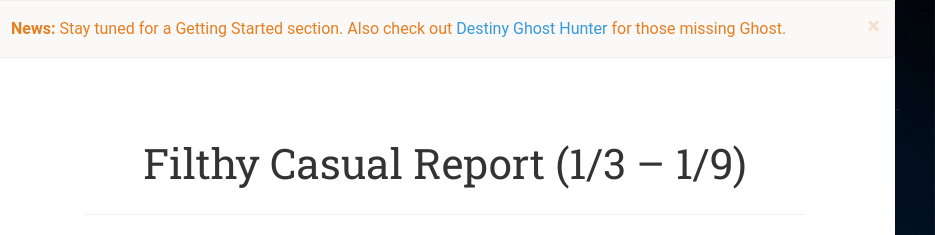
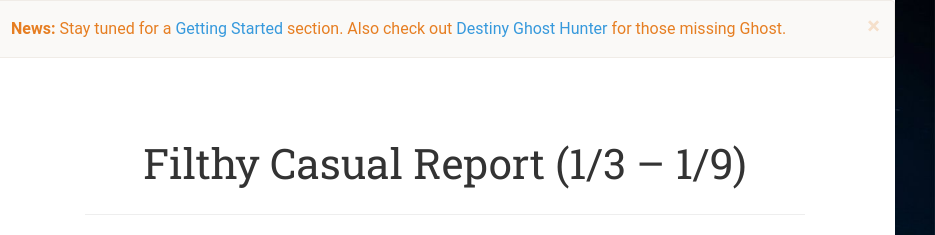
Before and after one commit to arbyruns/fcrdestiny.github.io, a plain HTML site: page index.html in a window 1280 px wide. Shown: the top 235 px of the page, 345-1280 px from the left. Drawn offline with Linux system fonts and the light colour scheme.

Commit message:
added getting started link

```diff
--- a/index.html
+++ b/index.html
@@ -93,7 +93,7 @@ body.custom-background { background-image: url('i/bgdest.jpg'); background-repea
 			<div id="primary" class="content-area col-lg-9">
 				<div class="alert alert-warning alert-dismissible" role="alert">
 				  <button type="button" class="close" data-dismiss="alert" aria-label="Close"><span aria-hidden="true">&times;</span></button>
-				  <strong>News:</strong> Stay tuned for a Getting Started section.  Also check out <a href="http://destinyghosthunter.net/index.php">Destiny Ghost Hunter</a> for those missing Ghost.
+				  <strong>News:</strong> Stay tuned for a <a href="getting_started.html">Getting Started</a> section.  Also check out <a href="http://destinyghosthunter.net/index.php">Destiny Ghost Hunter</a> for those missing Ghost.
 				</div>
 				<div id="content" class="site-content" role="main">
 					<article id="post-20" class="post-20 post type-post status-publish format-standard hentry category-uncategorized">
```
